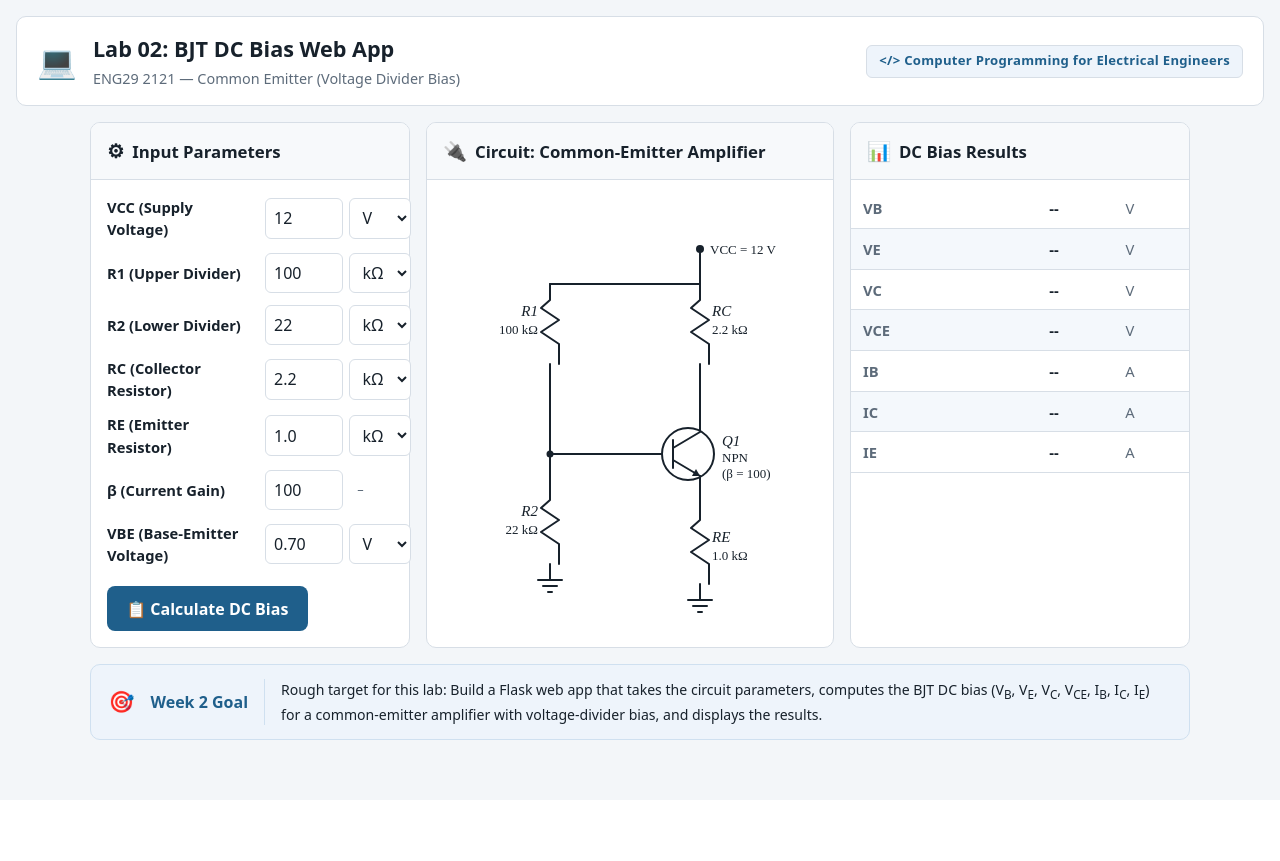
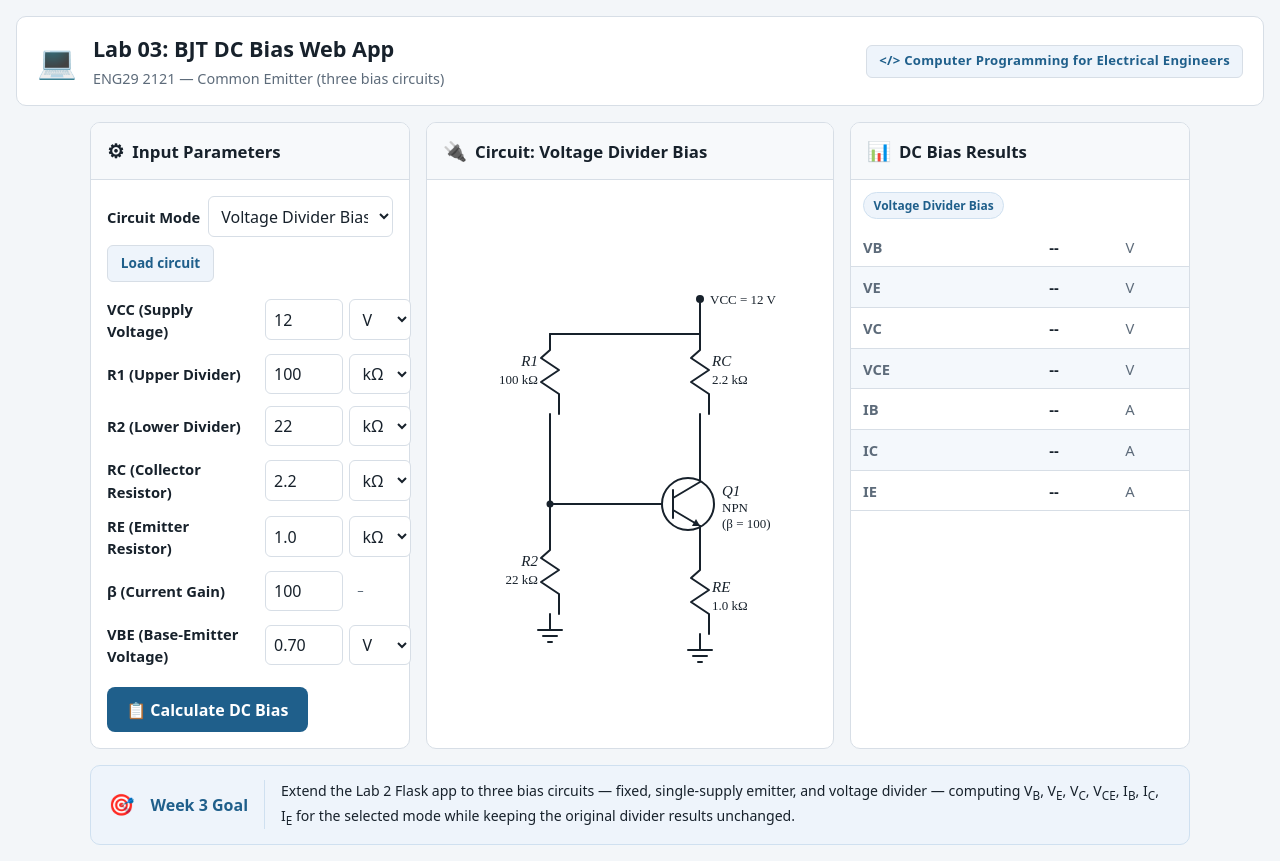
Before and after one commit to naphataphichai-cmd/Lab2, a Flask app: page / in a window 1280 px wide. Before the commit the page ends 740 px from the top, so only its background shows below. Run offline with Flask 3, Linux system fonts and the light colour scheme.

Commit message:
feat: add circuit mode selection, form and schematic

```diff
--- a/app.py
+++ b/app.py
@@ -1,11 +1,13 @@
 from flask import Flask, render_template, request
 
-from engineering import evaluate, format as fmt, validation
+from engineering import evaluate, format as fmt, model, validation
 
 DEFAULT_FORM = {
+    "mode": model.MODE_DIVIDER,
     "vcc": "12",
     "r1": "100",
     "r2": "22",
+    "rb": "1",
     "rc": "2.2",
     "re": "1.0",
     "beta": "100",
@@ -19,6 +21,7 @@ DEFAULT_UNITS = {
     "vcc": "V",
     "r1": "kΩ",
     "r2": "kΩ",
+    "rb": "MΩ",
     "rc": "kΩ",
     "re": "kΩ",
     "vbe": "V",
@@ -36,10 +39,13 @@ UNIT_CHOICES = {
     "vcc": VOLTAGE_UNITS,
     "r1": RESISTOR_UNITS,
     "r2": RESISTOR_UNITS,
+    "rb": RESISTOR_UNITS,
     "rc": RESISTOR_UNITS,
     "re": RESISTOR_UNITS,
     "vbe": VOLTAGE_UNITS,
 }
+
+MODE_CHOICES = [(mode, model.MODE_LABELS[mode]) for mode in model.MODES]
 
 RESULT_ROWS = (
     ("VB", "vb", "voltage"),
@@ -70,11 +76,11 @@ def _selected_units(form) -> dict[str, str]:
     return units
 
 
-def _to_base_units(form, units: dict[str, str]) -> dict[str, str]:
+def _to_base_units(form, units: dict[str, str], fields) -> dict[str, str]:
     """Convert the submitted values to ohms and volts for the engineering layer."""
     scaled: dict[str, str] = {}
 
-    for field in validation.REQUIRED_FIELDS:
+    for field in fields:
         raw = form.get(field, "")
         text = raw.strip() if isinstance(raw, str) else str(raw).strip()
 
@@ -107,75 +113,103 @@ def _build_view(evaluation: evaluate.Evaluation) -> dict:
             }
         )
 
-    vbb_number, vbb_unit = fmt.format_voltage(evaluation.analytical.vbb)
-    rb_number, rb_unit = fmt.format_resistance(evaluation.analytical.rb)
-
-    return {
+    mode = evaluation.mode
+    view = {
         "region": evaluation.region,
         "comparison": evaluation.comparison,
         "rows": rows,
-        "vbb": f"{vbb_number} {vbb_unit}",
-        "rb": f"{rb_number} {rb_unit}",
+        "mode": mode,
+        "mode_label": model.MODE_LABELS[mode],
+        "show_supporting": mode == model.MODE_DIVIDER,
         "max_error": fmt.format_error(evaluation.comparison.max_rel_error),
     }
+
+    if view["show_supporting"]:
+        vbb_number, vbb_unit = fmt.format_voltage(evaluation.analytical.vbb)
+        rb_number, rb_unit = fmt.format_resistance(evaluation.analytical.rb)
+        view["vbb"] = f"{vbb_number} {vbb_unit}"
+        view["rb"] = f"{rb_number} {rb_unit}"
+
+    return view
 
 
 def create_app() -> Flask:
     app = Flask(__name__)
 
+    def render(
+        mode: str,
+        values,
+        units,
+        errors=None,
+        form_error=None,
+        result=None,
+    ):
+        return render_template(
+            "index.html",
+            mode=mode,
+            mode_label=model.MODE_LABELS[mode],
+            mode_choices=MODE_CHOICES,
+            values=values,
+            units=units,
+            unit_choices=UNIT_CHOICES,
+            errors=errors or {},
+            form_error=form_error,
+            result=result,
+        )
+
     @app.get("/")
     def index_get():
-        return render_template(
-            "index.html",
-            values=DEFAULT_FORM,
-            units=dict(DEFAULT_UNITS),
-            unit_choices=UNIT_CHOICES,
-            errors={},
-            form_error=None,
-            result=None,
+        mode, error = validation.parse_mode(request.args.get("mode"))
+        if error is not None:
+            mode = model.MODE_DIVIDER
+        values = dict(DEFAULT_FORM, mode=mode)
+        return render(
+            mode,
+            values,
+            dict(DEFAULT_UNITS),
+            form_error=error.message if error else None,
         )
 
     @app.post("/")
     def index_post():
+        mode, mode_error = validation.parse_mode(request.form.get("mode"))
         units = _selected_units(request.form)
-        inputs, errors = validation.parse_inputs(
-            _to_base_units(request.form, units)
+        render_mode = mode or model.MODE_DIVIDER
+
+        if mode_error is not None:
+            return render(
+                render_mode,
+                request.form,
+                units,
+                form_error=mode_error.message,
+            )
+
+        fields = validation.MODE_FIELDS[mode]
+        inputs, errors = validation.parse_inputs_for_mode(
+            _to_base_units(request.form, units, fields),
+            mode,
         )
 
         if errors:
-            return render_template(
-                "index.html",
-                values=request.form,
-                units=units,
-                unit_choices=UNIT_CHOICES,
+            return render(
+                render_mode,
+                request.form,
+                units,
                 errors={error.field: error.message for error in errors},
-                form_error=None,
-                result=None,
             )
 
         try:
-            evaluation = evaluate.evaluate(inputs)
+            evaluation = evaluate.evaluate(inputs, mode)
             result = _build_view(evaluation)
         except (ValueError, ZeroDivisionError, OverflowError):
-            return render_template(
-                "index.html",
-                values=request.form,
-                units=units,
-                unit_choices=UNIT_CHOICES,
-                errors={},
+            return render(
+                render_mode,
+                request.form,
+                units,
                 form_error="Inputs are outside the numerically stable range.",
-                result=None,
             )
 
-        return render_template(
-            "index.html",
-            values=request.form,
-            units=units,
-            unit_choices=UNIT_CHOICES,
-            errors={},
-            form_error=None,
-            result=result,
-        )
+        return render(render_mode, request.form, units, result=result)
 
     return app
 
--- a/static/style.css
+++ b/static/style.css
@@ -176,6 +176,56 @@ input:focus, .unit-select:focus { outline: 2px solid var(--accent); outline-offs
 }
 
 .btn-calc:hover { filter: brightness(1.1); }
+
+/* Mode selector */
+.mode-form {
+  display: flex;
+  align-items: center;
+  gap: 0.5rem;
+  padding: 1rem 1rem 0;
+  flex-wrap: wrap;
+}
+
+.mode-form .field-label {
+  min-width: auto;
+}
+
+.mode-select {
+  flex: 1;
+  min-width: 140px;
+  padding: 0.45rem 0.5rem;
+  border: 1px solid var(--line);
+  border-radius: 6px;
+  font: inherit;
+  background: var(--paper);
+  color: var(--ink);
+}
+
+.btn-mode {
+  padding: 0.45rem 0.8rem;
+  border: 1px solid var(--line);
+  border-radius: 6px;
+  background: var(--chip-bg);
+  color: var(--accent);
+  font: inherit;
+  font-weight: 700;
+  font-size: 0.85rem;
+  cursor: pointer;
+}
+
+.btn-mode:hover { filter: brightness(0.97); }
+
+.mode-tag {
+  display: inline-block;
+  margin: 0.75rem 0.75rem 0;
+  padding: 0.2rem 0.6rem;
+  background: var(--chip-bg);
+  border: 1px solid #cfe0f0;
+  border-radius: 999px;
+  color: var(--accent);
+  font-size: 0.75rem;
+  font-weight: 700;
+}
 
 /* Schematic */
 .circuit-body {
--- a/templates/base.html
+++ b/templates/base.html
@@ -3,7 +3,7 @@
 <head>
   <meta charset="utf-8">
   <meta name="viewport" content="width=device-width, initial-scale=1">
-  <title>Lab 02: BJT DC Bias Web App</title>
+  <title>Lab 03: BJT DC Bias Web App</title>
   <link rel="stylesheet" href="{{ url_for('static', filename='style.css') }}">
 </head>
 <body>
--- a/templates/index.html
+++ b/templates/index.html
@@ -2,9 +2,9 @@
 
 {% macro field(name, label, unit, values, errors, choices=None, selected=None) %}
 <div class="input-row">
-  <label class="field-label">{{ label }}</label>
+  <label class="field-label" for="{{ name }}">{{ label }}</label>
   <div class="field-input">
-    <input name="{{ name }}" value="{{ values.get(name, '') }}" inputmode="decimal" autocomplete="off">
+    <input id="{{ name }}" name="{{ name }}" value="{{ values.get(name, '') }}" inputmode="decimal" autocomplete="off">
     {% if choices %}
     <select name="{{ name }}_unit" class="unit-select" aria-label="{{ label }} unit">
       {% for choice in choices %}
@@ -23,8 +23,8 @@
 <header class="app-header">
   <div class="header-chip">💻</div>
   <div class="header-text">
-    <h1>Lab 02: BJT DC Bias Web App</h1>
-    <div class="course">ENG29 2121 &mdash; Common Emitter (Voltage Divider Bias)</div>
+    <h1>Lab 03: BJT DC Bias Web App</h1>
+    <div class="course">ENG29 2121 &mdash; Common Emitter (three bias circuits)</div>
   </div>
   <div class="header-badge">&lt;/&gt; Computer Programming for Electrical Engineers</div>
 </header>
@@ -32,28 +32,53 @@
 <div class="lab">
   <aside class="panel inputs">
     <h2 class="panel-title"><span class="panel-icon">⚙</span> Input Parameters</h2>
+
+    <form method="get" action="/" class="mode-form">
+      <label class="field-label" for="mode">Circuit Mode</label>
+      <select id="mode" name="mode" class="mode-select">
+        {% for value, label in mode_choices %}
+        <option value="{{ value }}" {% if value == mode %}selected{% endif %}>{{ label }}</option>
+        {% endfor %}
+      </select>
+      <button type="submit" class="btn-mode">Load circuit</button>
+    </form>
+
     <form method="post" action="/" novalidate class="param-form">
+      <input type="hidden" name="mode" value="{{ mode }}">
+
       {{ field("vcc", "VCC (Supply Voltage)", "V", values, errors, unit_choices.get("vcc"), units.get("vcc")) }}
+
+      {% if mode == 'divider' %}
       {{ field("r1", "R1 (Upper Divider)", "kΩ", values, errors, unit_choices.get("r1"), units.get("r1")) }}
       {{ field("r2", "R2 (Lower Divider)", "kΩ", values, errors, unit_choices.get("r2"), units.get("r2")) }}
+      {% else %}
+      {{ field("rb", "RB (Base Resistor)", "MΩ", values, errors, unit_choices.get("rb"), units.get("rb")) }}
+      {% endif %}
+
       {{ field("rc", "RC (Collector Resistor)", "kΩ", values, errors, unit_choices.get("rc"), units.get("rc")) }}
+
+      {% if mode != 'fixed' %}
       {{ field("re", "RE (Emitter Resistor)", "kΩ", values, errors, unit_choices.get("re"), units.get("re")) }}
+      {% endif %}
+
       {{ field("beta", "β (Current Gain)", "–", values, errors) }}
       {{ field("vbe", "VBE (Base-Emitter Voltage)", "V", values, errors, unit_choices.get("vbe"), units.get("vbe")) }}
+
       {% if form_error %}<p class="form-error">{{ form_error }}</p>{% endif %}
       <button type="submit" class="btn-calc">📋 Calculate DC Bias</button>
     </form>
   </aside>
 
   <section class="panel circuit">
-    <h2 class="panel-title"><span class="panel-icon">🔌</span> Circuit: Common-Emitter Amplifier</h2>
+    <h2 class="panel-title"><span class="panel-icon">🔌</span> Circuit: {{ mode_label }}</h2>
     <div class="circuit-body">
-      <svg class="schematic" viewBox="0 0 340 420" role="img" aria-label="Common-emitter amplifier circuit schematic">
+      <svg class="schematic" viewBox="0 0 340 420" role="img" aria-label="Common-emitter amplifier circuit schematic, {{ mode_label }}">
         <!-- supply rail -->
         <circle class="node" cx="240" cy="45" r="4" />
         <path class="wire" d="M240,49 V80" />
         <path class="wire" d="M90,80 H240" />
 
+        {% if mode == 'divider' %}
         <!-- R1 -->
         <path class="wire" d="M90,80 V96 L81,104 L99,116 L81,128 L99,140 V160" />
         <path class="wire" d="M90,160 V250" />
@@ -68,6 +93,14 @@
         <path class="wire" d="M78,376 H102 M83,382 H97 M88,388 H92" />
         <text class="ref" x="78" y="312" text-anchor="end">R2</text>
         <text class="ref-val" x="78" y="330" text-anchor="end">{{ values.r2 if values else '' }} {{ units.r2 if units else '' }}</text>
+        {% else %}
+        <!-- RB from VCC to base -->
+        <path class="wire" d="M90,80 V96 L81,104 L99,116 L81,128 L99,140 V160" />
+        <path class="wire" d="M90,160 V250" />
+        <circle class="node" cx="90" cy="250" r="3.5" />
+        <text class="ref" x="78" y="112" text-anchor="end">RB</text>
+        <text class="ref-val" x="78" y="130" text-anchor="end">{{ values.rb if values else '' }} {{ units.rb if units else '' }}</text>
+        {% endif %}
 
         <!-- base wire -->
         <path class="wire" d="M90,250 H213" />
@@ -88,6 +121,11 @@
         <text class="ref-val" x="262" y="258">NPN</text>
         <text class="ref-val" x="262" y="274">(β = {{ values.beta if values else '' }})</text>
 
+        {% if mode == 'fixed' %}
+        <!-- emitter tied directly to ground -->
+        <path class="wire" d="M240,272 V396" />
+        <path class="wire" d="M228,396 H252 M233,402 H247 M238,408 H242" />
+        {% else %}
         <!-- RE -->
         <path class="wire" d="M240,272 V300" />
         <path class="wire" d="M240,300 V316 L231,324 L249,336 L231,348 L249,360 V380" />
@@ -95,6 +133,7 @@
         <path class="wire" d="M228,396 H252 M233,402 H247 M238,408 H242" />
         <text class="ref" x="252" y="338">RE</text>
         <text class="ref-val" x="252" y="356">{{ values.re if values else '' }} {{ units.re if units else '' }}</text>
+        {% endif %}
 
         <text class="ref-val" x="250" y="50">VCC = {{ values.vcc if values else '' }} {{ units.vcc if units else '' }}</text>
       </svg>
@@ -103,6 +142,7 @@
 
   <aside class="panel results">
     <h2 class="panel-title"><span class="panel-icon">📊</span> DC Bias Results</h2>
+    <p class="mode-tag">{{ mode_label }}</p>
     <table class="results-table">
       <tbody>
         {% if result %}
@@ -134,7 +174,13 @@
         </span>
       </div>
       <div class="status-detail">
+        {% if result.region.name == 'active' %}
         VCE = {{ result.rows[3].independent }} &gt; 0.2 V (transistor in active region)
+        {% elif result.region.name == 'saturation' %}
+        VCE = {{ result.rows[3].independent }} ≤ 0.2 V &mdash; forward-active model may not apply
+        {% else %}
+        IB ≤ 0 &mdash; the base loop cannot supply forward current
+        {% endif %}
       </div>
     </div>
 
@@ -145,23 +191,25 @@
       <span class="max-error">Max relative difference: {{ result.max_error }}</span>
     </div>
 
+    {% if result.show_supporting %}
     <div class="supporting">
       <span class="label">Supporting:</span>
       <span class="pair"><span class="k">VBB</span> <span class="v">{{ result.vbb }}</span></span>
       <span class="pair"><span class="k">RB</span> <span class="v">{{ result.rb }}</span></span>
     </div>
     {% endif %}
+    {% endif %}
   </aside>
 </div>
 
 <section class="goal-band">
   <span class="goal-chip">🎯</span>
-  <span class="goal-title">Week 2 Goal</span>
+  <span class="goal-title">Week 3 Goal</span>
   <span class="goal-text">
-    Rough target for this lab: Build a Flask web app that takes the circuit parameters,
-    computes the BJT DC bias (V<sub>B</sub>, V<sub>E</sub>, V<sub>C</sub>, V<sub>CE</sub>,
-    I<sub>B</sub>, I<sub>C</sub>, I<sub>E</sub>) for a common-emitter amplifier with
-    voltage-divider bias, and displays the results.
+    Extend the Lab 2 Flask app to three bias circuits — fixed, single-supply emitter,
+    and voltage divider — computing V<sub>B</sub>, V<sub>E</sub>, V<sub>C</sub>,
+    V<sub>CE</sub>, I<sub>B</sub>, I<sub>C</sub>, I<sub>E</sub> for the selected mode
+    while keeping the original divider results unchanged.
   </span>
 </section>
 
```
Also changed, not shown: tests/test_modes.py (+55 -0 lines), tests/test_routes.py (+1 -1 lines).
